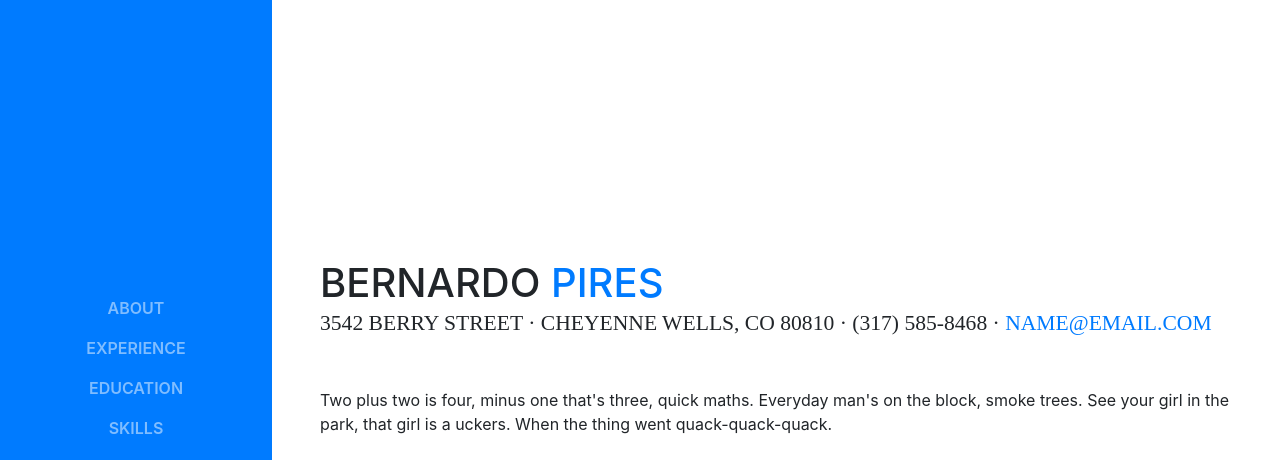
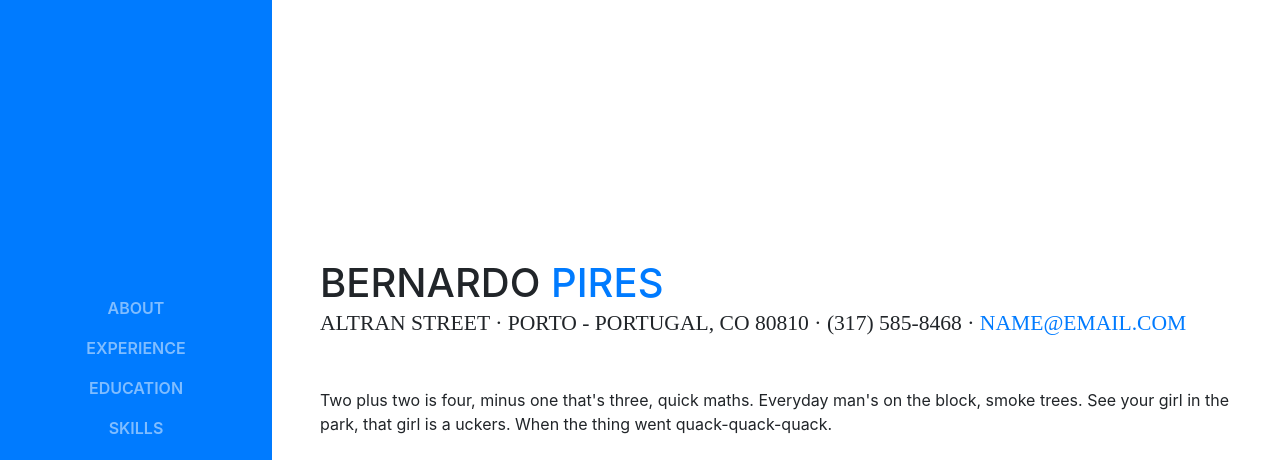
Before and after one commit to euricoteles/bernardopires.github.io, a website with bundled scripts: page index.html in a window 1280 px wide. Shown: the top 460 px of the page. Built offline with nearby package versions, Linux system fonts and the light colour scheme; a web font is replaced by a local one.

Commit message:
New index.html

```diff
--- a/index.html
+++ b/index.html
@@ -68,7 +68,7 @@
           <h1 class="mb-0">Bernardo
             <span class="text-primary">Pires</span>
           </h1>
-          <div class="subheading mb-5">3542 Berry Street · Cheyenne Wells, CO 80810 · (317) 585-8468 ·
+          <div class="subheading mb-5">Altran Street · Porto - Portugal, CO 80810 · (317) 585-8468 ·
             <a href="mailto:name@email.com">name@email.com</a>
           </div>
           <p class="mb-5">Two plus two is four, minus one that's three, quick maths. Everyday man's on the block, smoke trees. See your girl in the park, that girl is a uckers. When the thing went quack-quack-quack.</p>
```
